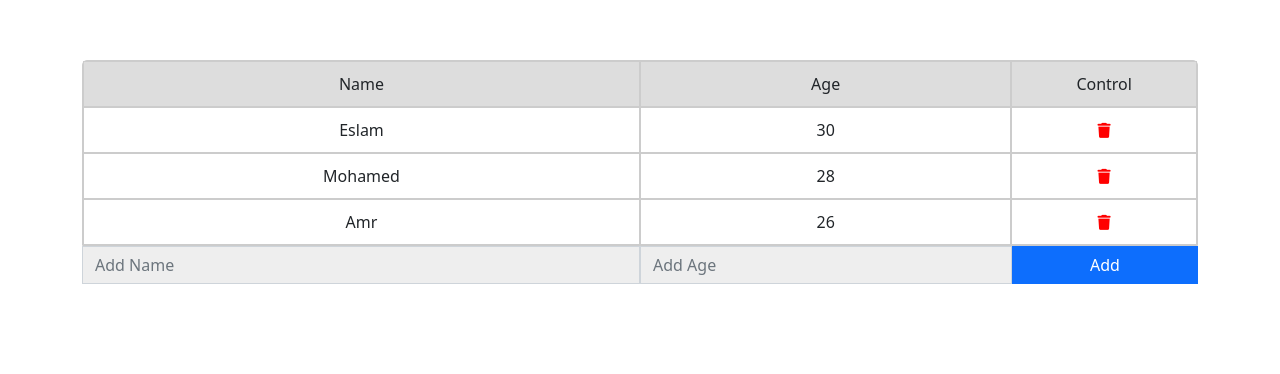
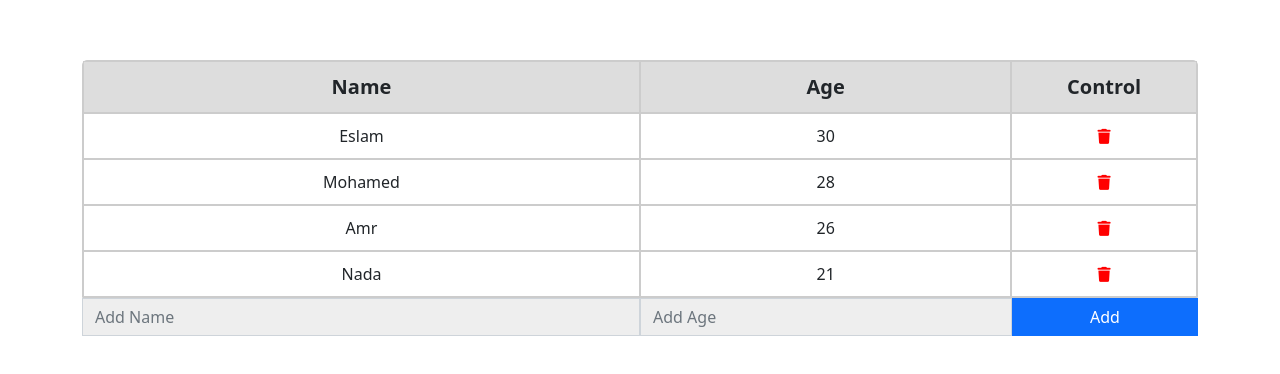
Before and after one commit to eslamibrahimhamed/ToDo-List, a React (Create React App) app: page / in a window 1280 px wide. Shown: the part 132-506 px from the top of the page. Built offline with nearby package versions, Linux system fonts and the light colour scheme.

Commit message:
Finished The App

```diff
--- a/src/App.js
+++ b/src/App.js
@@ -1,7 +1,6 @@
 import React, { Component } from "react";
 import TodoItems from "./components/TodoItems/TodoItems";
 import AddItem from "./components/AddItem/AddItems";
-
 
 class App extends Component {
   state = {
@@ -9,6 +8,7 @@ class App extends Component {
       { id: 1, name: "Eslam", age: 30 },
       { id: 2, name: "Mohamed", age: 28 },
       { id: 3, name: "Amr", age: 26 },
+      { id: 4, name: "Nada", age: 21 },
     ],
   };
 
@@ -38,7 +38,6 @@ class App extends Component {
       <div className="App container">
         <TodoItems items={this.state.items} deleteItem={this.deleteItem} />
         <AddItem addItem={this.addItem} />
-
       </div>
     );
   }
--- a/src/components/AddItem/AddItems.css
+++ b/src/components/AddItem/AddItems.css
@@ -0,0 +1,4 @@
+.form-control:focus {
+  border-color: #7367f0 !important;
+  box-shadow: 0 3px 10px 0 rgb(34 41 47 / 10%) !important;
+}
--- a/src/components/AddItem/AddItems.js
+++ b/src/components/AddItem/AddItems.js
@@ -39,14 +39,17 @@ class AddItem extends Component {
           <div className="col-6" style={{ display: "inline-block" }}>
             <input
               type="text"
-              className="form-control "
+              className="form-control"
               id="name"
               placeholder="Add Name"
               onChange={this.handleChange}
               value={this.state.name}
               required
               autoComplete="off"
-              style={{ backgroundColor: "#EEE", borderRadius: "0px" }}
+              style={{
+                backgroundColor: "#EEE",
+                borderRadius: "0px",
+              }}
             />
           </div>
 
@@ -60,7 +63,10 @@ class AddItem extends Component {
               value={this.state.age}
               required
               autoComplete="off"
-              style={{ backgroundColor: "#EEE", borderRadius: "0px" }}
+              style={{
+                backgroundColor: "#EEE",
+                borderRadius: "0px",
+              }}
             />
           </div>
 
--- a/src/components/TodoItems/TodoItems.js
+++ b/src/components/TodoItems/TodoItems.js
@@ -25,7 +25,9 @@ const TodoItems = (props) => {
       );
     })
   ) : (
-    <p className="mb-0">There Is No Items To Show</p>
+    <p className="mb-0 p-4" style={{ fontSize: "18px", color: "#888" }}>
+      There Is No Items To Show
+    </p>
   );
 
   return (
@@ -37,8 +39,14 @@ const TodoItems = (props) => {
         border: "1px solid #CCC",
       }}
     >
-      <div style={{ backgroundColor: "#DDD" }}>
-        <span className="titleName col-6">Name</span>
+      <div
+        style={{
+          backgroundColor: "#DDD",
+          fontWeight: "bold",
+          fontSize: "20px",
+        }}
+      >
+        <span className="titleName col-6 ">Name</span>
         <span className="titleAge col-4">Age</span>
         <span className="titleAction  col-2">Control </span>
       </div>
--- a/src/index.css
+++ b/src/index.css
@@ -13,6 +13,8 @@
   padding: 10px 0;
   border: 1px solid #ccc;
 }
+
+
 
 /* .listItems .name {
   width: 40%;
```
